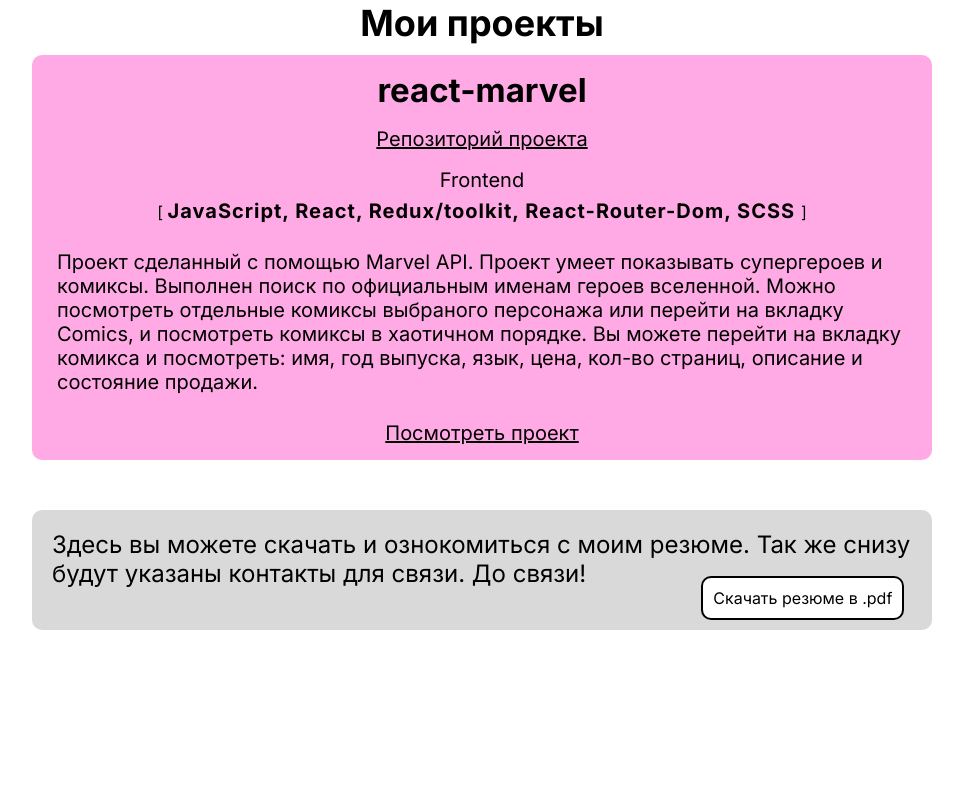
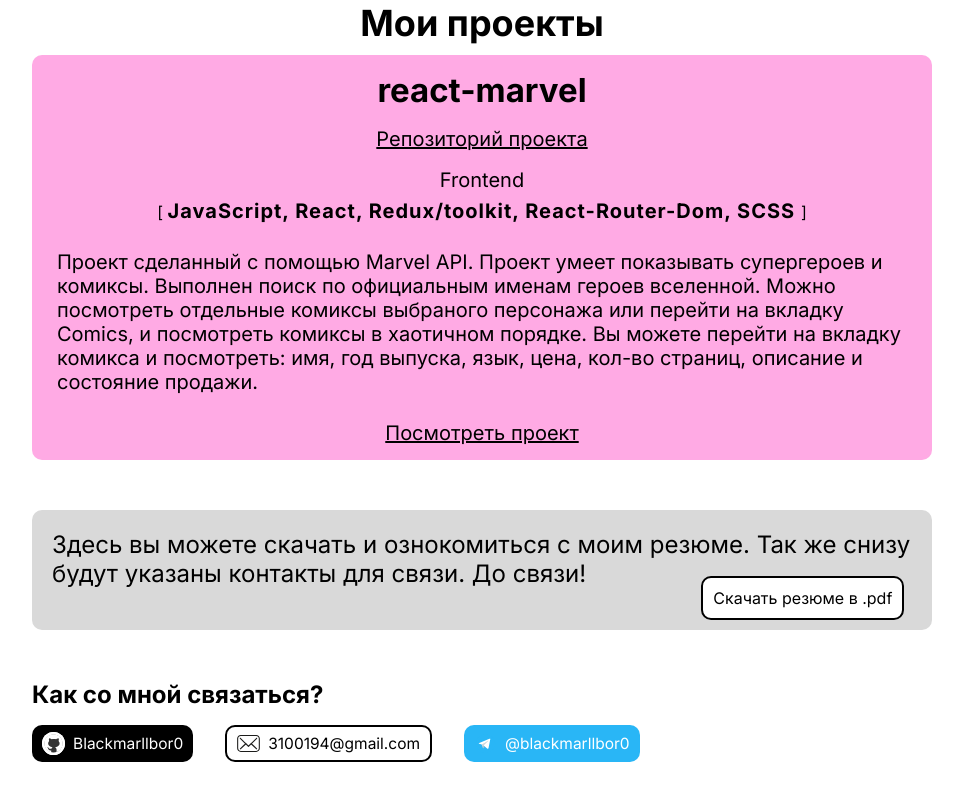
Before and after one commit to blackmarllbor0/web-portfolio, a React (Create React App) app: page / in a window 1280 px wide. Shown: the part 570-1370 px from the top of the page, without its empty margins (158-1121 px from the left). Before the commit the page ends 1270 px from the top, so only its background shows below. Built offline with nearby package versions, Linux system fonts and the light colour scheme.

Commit message:
добавил контакты

```diff
--- a/src/App/App.tsx
+++ b/src/App/App.tsx
@@ -1,4 +1,5 @@
 import { About } from "../Components/About/About";
+import { Contacts } from "../Components/Contacts/Contacts";
 import { Projects } from "../Components/Projects/Projects";
 import { Summary } from "../Components/Summary/Summary";
 import { Header } from "../Layout/Header/Header";
@@ -12,6 +13,7 @@
         <About />
         <Projects />
         <Summary />
+        <Contacts />
       </main>
       <footer></footer>
     </>
--- /dev/null
+++ b/src/Components/Contacts/Contacts.scss
@@ -0,0 +1,65 @@
+@import "../../Styles/mixin.scss";
+
+section.contacts {
+  @include col;
+  gap: 1rem;
+
+  div.links_me {
+    @include row;
+    gap: 2rem;
+
+    a.github,
+    a.telegram,
+    a.gmail {
+      @include row;
+      @include link;
+      border-radius: 10px;
+      width: max-content;
+      color: #fff;
+      align-items: center;
+      gap: 0.5rem;
+      padding: 5px 10px;
+      font-size: 15.5px;
+      transition: all 0.2s linear;
+
+      svg.logo {
+        border-radius: 50%;
+        width: 23px;
+        height: 23px;
+      }
+    }
+
+    a.github {
+      background-color: #000;
+
+      svg.logo {
+        background-color: #fff;
+      }
+
+      &:hover {
+        background-color: lighten($color: #000000, $amount: 20);
+      }
+    }
+
+    a.gmail {
+      color: #000;
+      border: 2px solid #000;
+
+      svg.logo {
+        border-radius: 0px;
+      }
+
+      &:hover {
+        background-color: darken($color: #fff, $amount: 20);
+      }
+    }
+
+    a.telegram {
+      background-color: #29b6f6;
+
+      &:hover {
+        background-color: darken($color: #29b6f6, $amount: 20);
+      }
+    }
+  }
+}
--- /dev/null
+++ b/src/Components/Contacts/Contacts.tsx
@@ -0,0 +1,34 @@
+import "./Contacts.scss";
+import { ReactComponent as Github } from "../../Assets/github.svg";
+import { ReactComponent as Mail } from "../../Assets/mail.svg";
+import { ReactComponent as Telegram } from "../../Assets/telegram.svg";
+
+export const Contacts = () => {
+  return (
+    <section className="contacts">
+      <h1>Как со мной связаться?</h1>
+      <div className="links_me">
+        <a
+          href="https://github.com/blackmarllbor0"
+          className="github"
+          target={"_blank"}
+        >
+          <Github className="logo" />
+          Blackmarllbor0
+        </a>
+        <a href="mailto:3100194@gmail.com" className="gmail" target={"_blank"}>
+          <Mail className="logo" />
+          3100194@gmail.com
+        </a>
+        <a
+          href="https://t.me/blackmarllbor0"
+          className="telegram"
+          target={"_blank"}
+        >
+          <Telegram className="logo" />
+          @blackmarllbor0
+        </a>
+      </div>
+    </section>
+  );
+};
```
